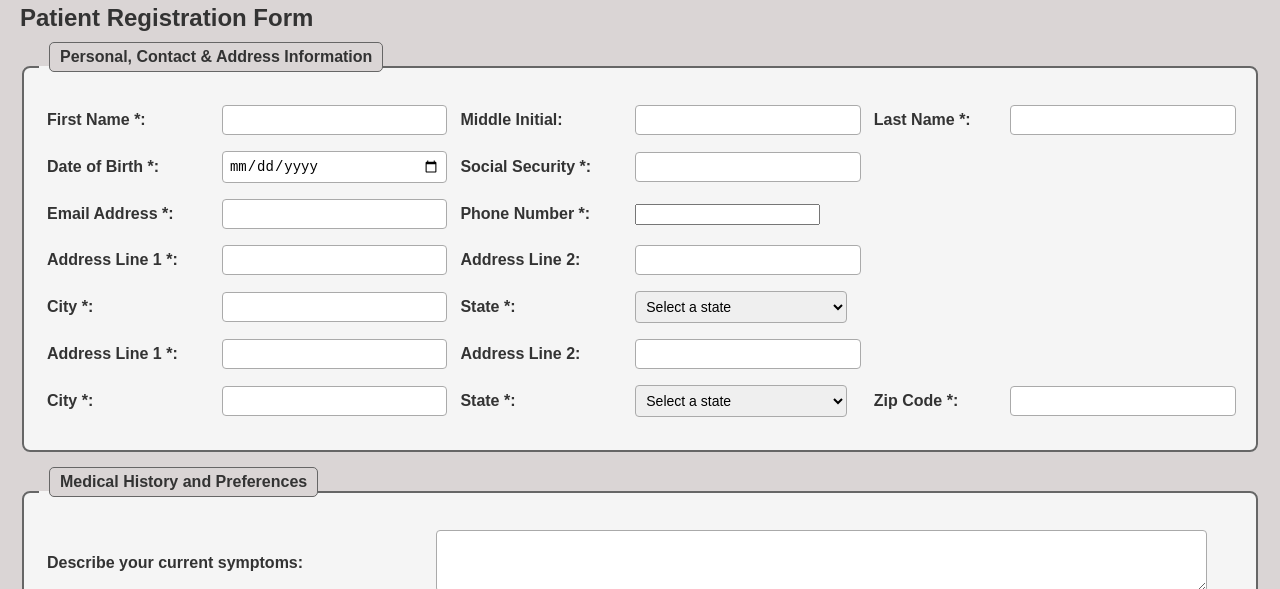
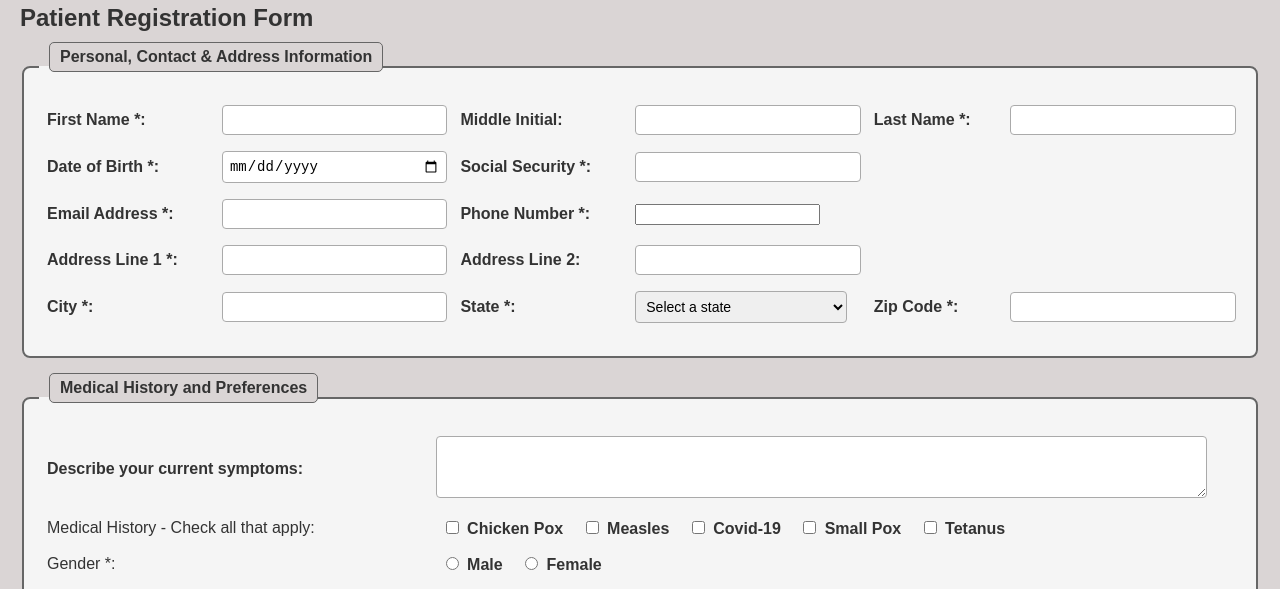
Before and after one commit to kagm316-oss/MS7375-Homework-2, a plain HTML site: page Medical_Form.html in a window 1280 px wide. Shown: the part 194-783 px from the top of the page. Drawn offline with Linux system fonts and the light colour scheme.

Commit message:
Fix duplicate address fields - remove extra Address Line 1, Address Line 2, City, and State fields

```diff
--- a/Medical_Form.html
+++ b/Medical_Form.html
@@ -87,27 +87,6 @@
                                title="Phone format: 000-000-0000"></td>
                 </tr>
 
-                <tr>
-                    <td><label for="address-line-1">Address Line 1 *:</label></td>
-                    <td><input type="text" id="address-line-1" name="address-line-1" required
-                               maxlength="30" minlength="2"
-                               title="Street address: 2-30 characters required"></td>
-                    <td><label for="address-line-2">Address Line 2:</label></td>
-                    <td><input type="text" id="address-line-2" name="address-line-2"
-                               maxlength="30" minlength="2"
-                               title="Optional: Apartment, suite, etc. If entered, must be 2-30 characters"></td>
-                </tr>
-
-                <tr>
-                    <td><label for="city">City *:</label></td>
-                    <td><input type="text" id="city" name="city" required
-                               maxlength="30" minlength="2"
-                               title="City name: 2-30 characters required"></td>
-                    <td><label for="state">State *:</label></td>
-                    <td>
-                        <select id="state" name="state" required
-                                title="Please select your state">
-                            <option value="">Select a state</option>
                 <tr>
                     <td><label for="address-line-1">Address Line 1 *:</label></td>
                     <td><input type="text" id="address-line-1" name="address-line-1" required
```
